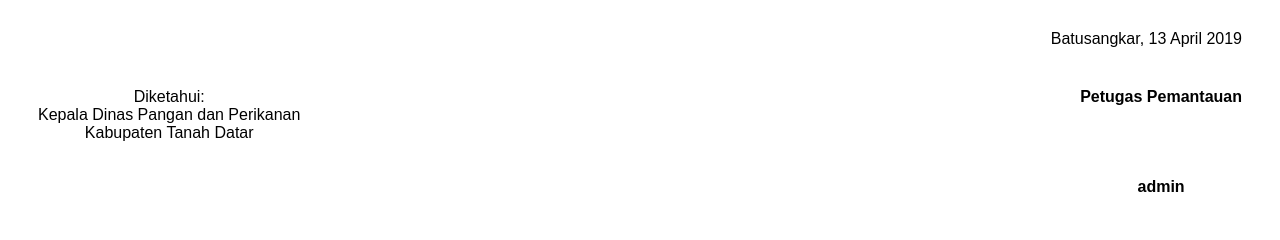
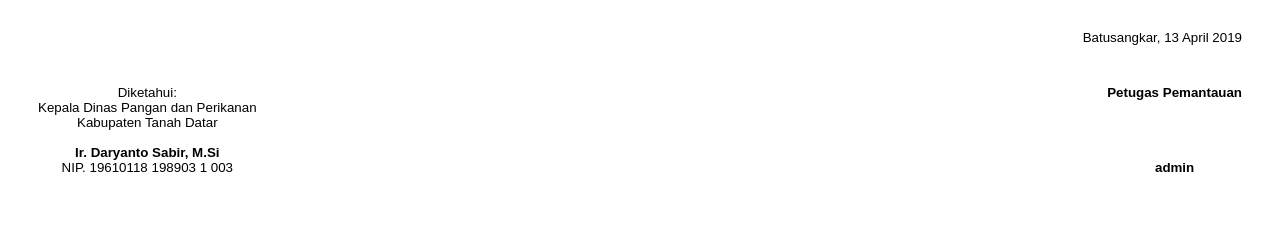
Before and after one commit to egodasa/aplikasi-pencatatan-harga-barang, a PHP site: page /cetak-daftar-isian.php?nm_kecamatan=4 in a window 1280 px wide. Shown: the part 236-476 px from the top of the page. Run offline with PHP 8.4, Linux system fonts and the light colour scheme; a user stored in the database is signed in; data that the repository does not hold is empty.

Commit message:
Penyelesaian cetak isian

```diff
--- a/cetak-daftar-isian.php
+++ b/cetak-daftar-isian.php
@@ -144,10 +144,10 @@
         <?php endforeach; ?>
       </tbody>
     </table>
-    <div style="text-align: left; margin: 30px 30px 10px 0px; float: right;">Batusangkar, <?=tanggal_indo(date("Y-m-d"))?></div>
+    <div style="text-align: left; margin: 30px 30px 10px 0px; float: right;font-size: 10pt;">Batusangkar, <?=tanggal_indo(date("Y-m-d"))?></div>
     <div style="clear: both;"></div>
-    <div style="text-align: center; margin: 30px 30px 10px 30px; float: left;">Diketahui: <br> Kepala Dinas Pangan dan Perikanan <br> Kabupaten Tanah Datar <br> <br> <b><i></i></b></div>
-    <div style="text-align: center; margin: 30px 30px 10px 30px; float: right;"><b>Petugas Pemantauan</b> <br> <br> <br> <br> <b> <br><?=$_SESSION['nama_lengkap']?></b></div>
+    <div style="text-align: center; margin: 30px 30px 10px 30px; float: left;font-size: 10pt;">Diketahui: <br> Kepala Dinas Pangan dan Perikanan <br> Kabupaten Tanah Datar <br> <br> <b>Ir. Daryanto Sabir, M.Si</b><br>NIP. 19610118 198903 1 003</div>
+    <div style="text-align: center; margin: 30px 30px 10px 30px; float: right;font-size: 10pt;"><b>Petugas Pemantauan</b> <br> <br> <br> <br> <b> <br><?=$_SESSION['nama_lengkap']?></b></div>
     <div style="clear: both;"></div>
     <script>
       window.print();
```
